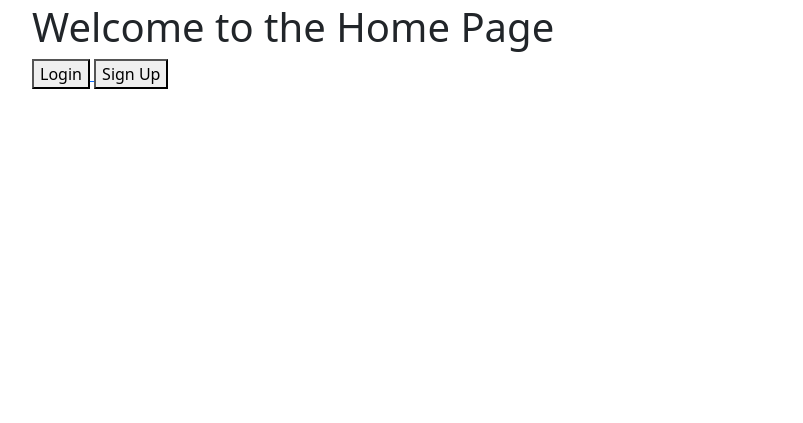
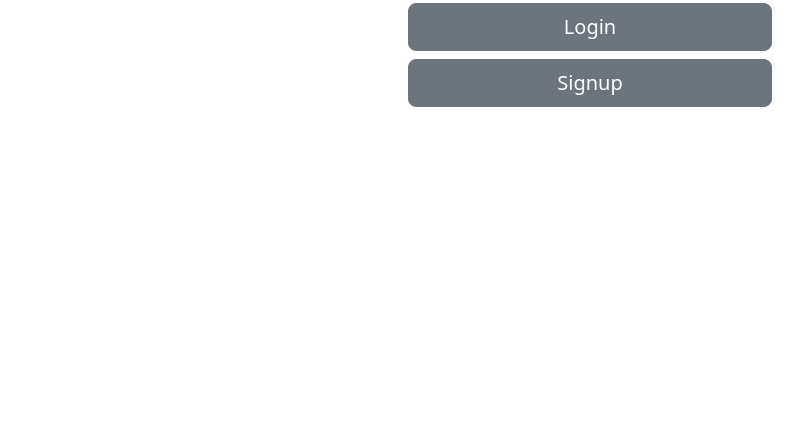
Before and after one commit to bengilbertcodes/inaspace, a Django app: page / in a window 1280 px wide. Shown: the part 203-626 px from the top of the page, without its empty margins (50-853 px from the left). Run offline with Django 5.2, Linux system fonts and the light colour scheme; some libraries are stand-ins or nearby versions.

Commit message:
Styled home buttons

```diff
--- a/home/templates/home/home.html
+++ b/home/templates/home/home.html
@@ -9,13 +9,12 @@
 </head>
 
 <body>
-	<h1>Welcome to the Home Page</h1>
-	<a href="{% url 'login' %}">
-		<button>Login</button>
-	</a>
-	<a href="{% url 'signup' %}">
-		<button>Sign Up</button>
-	</a>
+	<div class="container">
+		<div class="d-grid gap-2 col-4 mx-auto">
+			<a class="btn btn-lg btn-secondary" href="{% url 'login' %}" type="button">Login</a>
+			<a class="btn btn-lg btn-secondary" href="{% url 'signup' %}" type="button">Signup</a>
+		</div>
+	</div>
 </body>
 
 </html>
--- a/templates/base.html
+++ b/templates/base.html
@@ -6,8 +6,8 @@
 <head>
 	<meta charset="utf-8" />
 	<meta name="viewport" content="width=device-width, initial-scale=1, shrink-to-fit=no" />
-	<meta name="description" content="" />
-	<meta name="author" content="" />
+	<meta name="description" content="A Room Booking Application" />
+	<meta name="author" content="Ben Gilbert" />
 	<title>inaspace - Book Your Room</title>
 	<!-- Favicon -->
 	<link rel="icon" type="image/x-icon" href="{% static 'assets/favicon.ico' %}" />
```
Also changed, not shown: static/js/scripts.js (line endings or trailing spaces).
